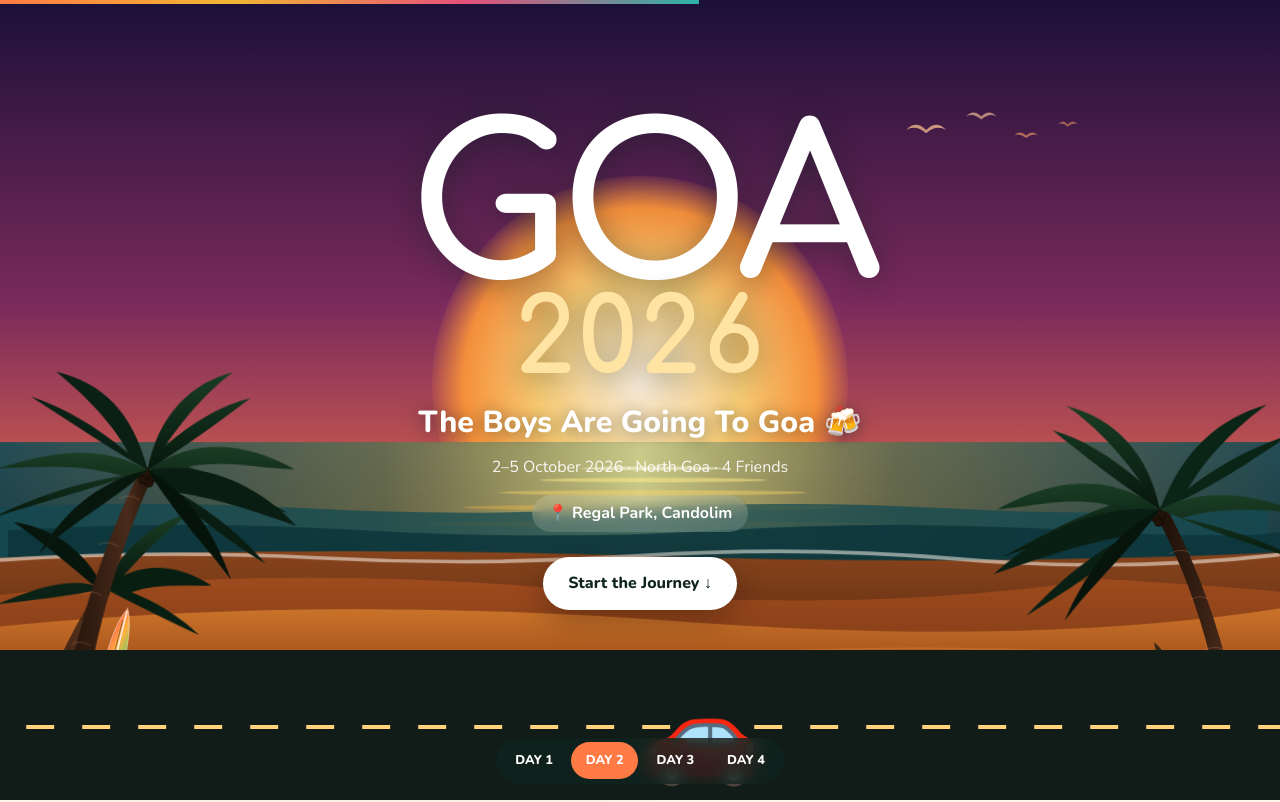
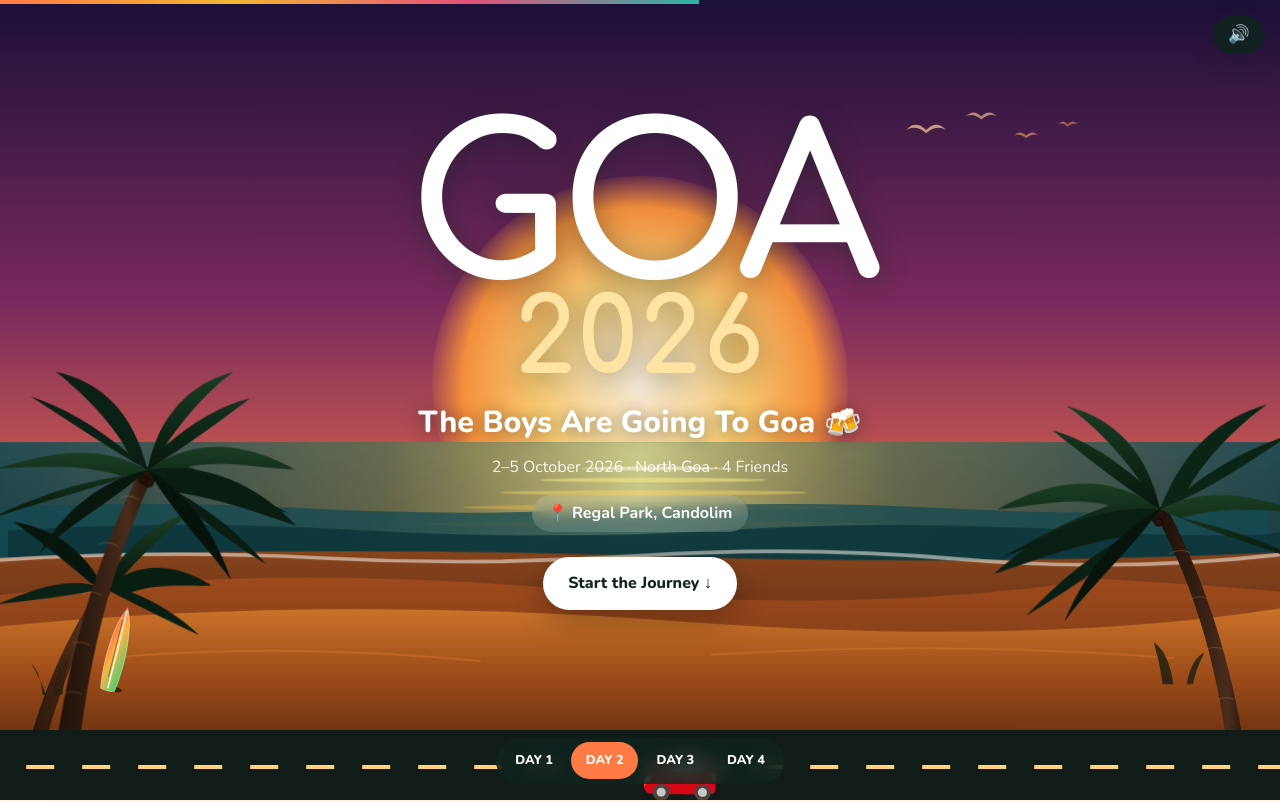
Before and after one commit to RishikeshVedpathak/goa-trip-26, a React (Vite) app: page / in a window 1280 px wide. Shown: the top 802 px of the page. Built offline with nearby package versions, Linux system fonts and the light colour scheme.

Commit message:
Add background music feature with audio controls; update README and adjust styles for audio toggle

```diff
--- a/src/App.tsx
+++ b/src/App.tsx
@@ -1,4 +1,5 @@
 import { useRef, useState } from 'react';
+import BackgroundMusic from './components/BackgroundMusic';
 import Hero from './components/Hero';
 import TripMap from './components/TripMap';
 import DaySection from './components/DaySection';
@@ -28,6 +29,7 @@ export default function App() {
   const day = STOPS[idx].day;
   return (
     <>
+      <BackgroundMusic />
       <div className="bar"><div ref={bar} /></div>
       <Hero onStart={() => go('day-1')} />
       <main className="story">
--- /dev/null
+++ b/src/components/BackgroundMusic.tsx
@@ -0,0 +1,83 @@
+import { useEffect, useRef, useState } from 'react';
+
+const musicUrl = new URL('../Dil Chahta Hai - Music.m4a', import.meta.url).href;
+
+export default function BackgroundMusic() {
+  const audioRef = useRef<HTMLAudioElement>(null);
+  const [isMuted, setIsMuted] = useState(false);
+  const [isPlaying, setIsPlaying] = useState(false);
+
+  useEffect(() => {
+    const audio = audioRef.current;
+    if (!audio) return;
+
+    let unlocked = false;
+    const syncPlaying = () => setIsPlaying(!audio.paused);
+    const tryPlay = () => {
+      if (unlocked) return;
+      if (!audio.paused) {
+        unlocked = true;
+        syncPlaying();
+        return;
+      }
+      void audio.play().then(() => {
+        unlocked = true;
+        syncPlaying();
+      }).catch(() => {
+        // Most browsers require a user gesture before audible autoplay.
+      });
+    };
+    const unlock = (event: Event) => {
+      if (event.target instanceof Element && event.target.closest('.audio-toggle')) return;
+      tryPlay();
+    };
+
+    audio.addEventListener('play', syncPlaying);
+    audio.addEventListener('pause', syncPlaying);
+    tryPlay();
+    window.addEventListener('pointerdown', unlock, { passive: true });
+    window.addEventListener('keydown', unlock);
+
+    return () => {
+      window.removeEventListener('pointerdown', unlock);
+      window.removeEventListener('keydown', unlock);
+      audio.removeEventListener('play', syncPlaying);
+      audio.removeEventListener('pause', syncPlaying);
+    };
+  }, []);
+
+  const toggleAudio = () => {
+    const audio = audioRef.current;
+    if (!audio) return;
+
+    if (audio.paused) {
+      audio.muted = false;
+      setIsMuted(false);
+      void audio.play().then(() => setIsPlaying(true)).catch(() => undefined);
+      return;
+    }
+
+    const nextMuted = !audio.muted;
+    audio.muted = nextMuted;
+    setIsMuted(nextMuted);
+  };
+
+  const label = isPlaying ? (isMuted ? 'Unmute music' : 'Mute music') : 'Play music';
+  const icon = isPlaying ? (isMuted ? '🔇' : '🔊') : '▶️';
+
+  return (
+    <>
+      <audio ref={audioRef} className="background-audio" src={musicUrl} autoPlay loop preload="auto" />
+      <button
+        className="audio-toggle"
+        type="button"
+        onClick={toggleAudio}
+        aria-label={label}
+        aria-pressed={isMuted}
+        title={label}
+      >
+        <span aria-hidden="true">{icon}</span>
+      </button>
+    </>
+  );
+}
--- a/src/styles.css
+++ b/src/styles.css
@@ -37,11 +37,16 @@ button:focus-visible{outline:3px solid #fff;outline-offset:2px}
 .meta{margin:0;opacity:.92}
 .pill{background:#ffffff26;backdrop-filter:blur(8px);padding:.4rem 1rem;border-radius:99px;font-weight:700;margin:.4rem 0}
 .hero button{font:inherit;font-weight:800;background:#fff;color:var(--ink);border:0;padding:.9rem 1.6rem;border-radius:99px;cursor:pointer;box-shadow:0 10px 30px #0004;margin-top:.6rem}
-.hero .road{position:absolute;left:0;right:0;bottom:0;height:150px;background:#111c19;overflow:hidden;z-index:2}
+.hero .road{position:absolute;left:0;right:0;bottom:0;height:70px;background:#111c19;overflow:hidden;z-index:2}
 .dash{position:absolute;top:50%;left:-56px;right:0;height:4px;background:repeating-linear-gradient(90deg,#ffd27a 0 28px,transparent 28px 56px);animation:rd 1.2s linear infinite}
 @keyframes rd{to{transform:translateX(56px)}}
-.hcar{position:absolute;left:50%;top:10px;font-size:6rem;animation:bob .6s ease-in-out infinite alternate}
+.hcar{position:absolute;left:50%;top:-15px;font-size:4rem;animation:bob .6s ease-in-out infinite alternate}
 @keyframes bob{to{transform:translateY(3px)}}
+.background-audio{display:none}
+.audio-toggle{position:fixed;top:1rem;right:1rem;z-index:40;display:inline-flex;align-items:center;gap:.45rem;border:0;border-radius:99px;padding:.65rem .9rem;font:700 .85rem 'Nunito',system-ui,sans-serif;color:#fff;background:#10241fe6;box-shadow:0 8px 24px #10241f33;backdrop-filter:blur(10px);cursor:pointer}
+.audio-toggle:hover{background:#0f4d3a}
+.audio-toggle:focus-visible{outline:3px solid var(--sun);outline-offset:3px}
+.audio-toggle span:first-child{font-size:1.1rem;line-height:1}
 /* story */
 .story{display:grid;grid-template-columns:minmax(0,1.15fr) minmax(0,1fr);gap:2rem;max-width:1500px;margin:0 auto;padding:0 1.5rem}
 .mapcol{position:sticky;top:0;height:100svh;padding:1.5rem 0}
@@ -97,5 +102,6 @@ nav button.on{background:var(--sun)}
  .beach-landscape{height:clamp(260px,46svh,400px)}
  .beach-palm-left{width:clamp(180px,46vw,250px);height:clamp(280px,48svh,360px)}
  .beach-palm-right{width:clamp(160px,40vw,220px);height:clamp(260px,44svh,330px)}
+ .audio-toggle{top:.75rem;right:.75rem;padding:.55rem .7rem}
 }
 @media(prefers-reduced-motion:reduce){*{animation:none!important;transition:none!important}.day{opacity:1}html{scroll-behavior:auto}}
```
Also changed, not shown: 2 other files (tests, documents, lock files or other folders).
